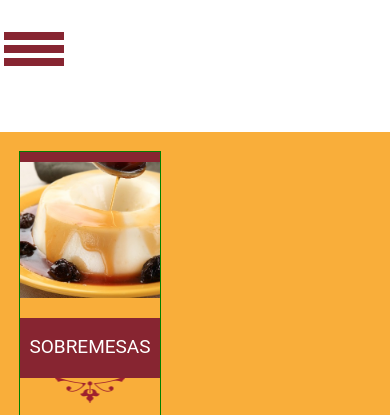
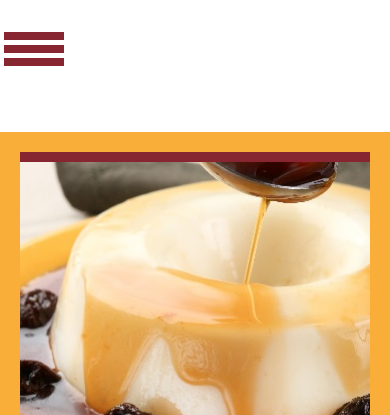
Before and after one commit to Spicycomm/Amare, a website: page index.html in a window 390 px wide. Shown: the part 357-772 px from the top of the page. Drawn offline with Linux system fonts and the light colour scheme.

Commit message:
Finalizando produtos

```diff
--- a/css/module/product.css
+++ b/css/module/product.css
@@ -88,16 +88,22 @@
 
 @media (max-width: 750px) {
 	.main__products {
-		justify-content: flex-start;
+		text-align: center;
 	}
 
 	.product {
-		width: 40%;
-		margin-right: 0;
-		outline: 1px solid green;
+		width: 80%;
+		margin-right: 0 !important;
 	}
 
 	.product__image {
 		width: 100%;
 	}
 }
+
+@media (max-width: 500px) {
+
+	.product {
+		width: 100%;
+	}
+}
```
